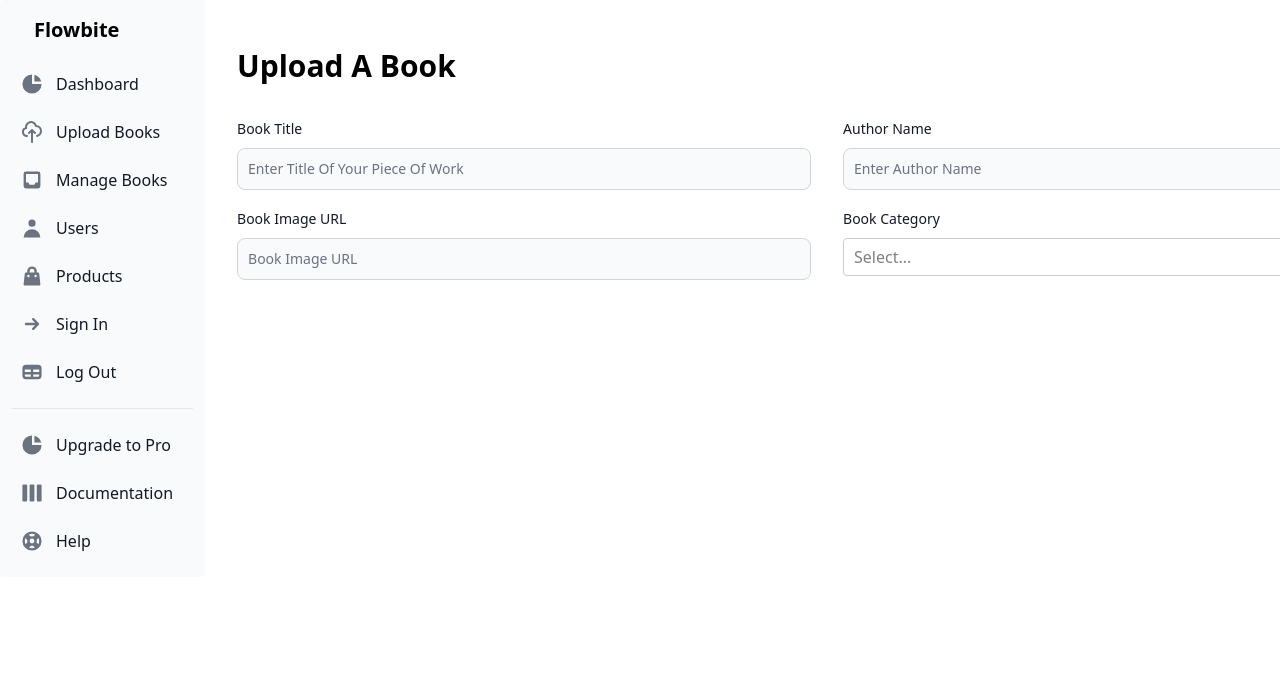
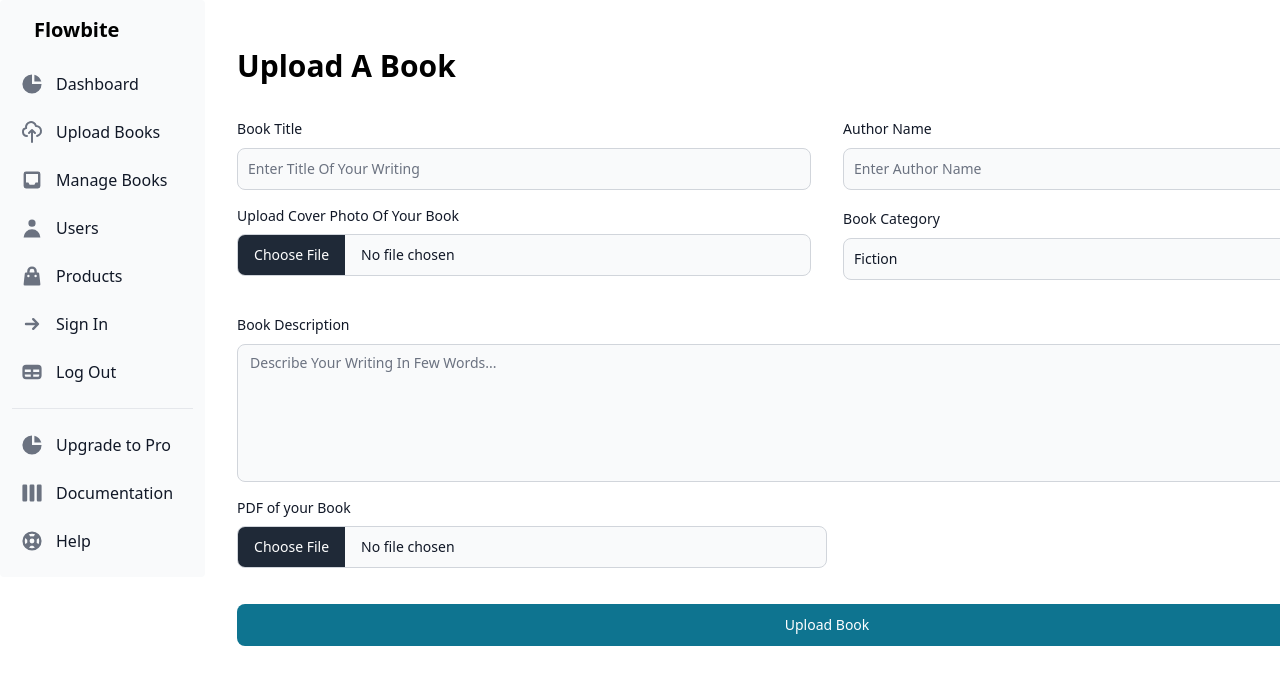
Before and after one commit to SameerParekh22/ebook-platform-MERN, a React (Vite) app in the folder frontend/: page /admin/dashboard/upload in a window 1280 px wide. Shown: the top 684 px of the page. Built offline with nearby package versions, Linux system fonts and the light colour scheme.

Commit message:
Upload Book Section Done

```diff
--- a/frontend/src/dashboard/ManageBooks.jsx
+++ b/frontend/src/dashboard/ManageBooks.jsx
@@ -2,7 +2,10 @@ import React from 'react'
 
 const ManageBooks = () => {
   return (
-    <div>ManageBooks</div>
+    <div className='px-4 my-12'>
+      <h2 className = 'mb-8 text-3xl font-bold'>Manage Your Books</h2>
+
+    </div>
   )
 }
 
--- a/frontend/src/dashboard/UploadBook.jsx
+++ b/frontend/src/dashboard/UploadBook.jsx
@@ -1,6 +1,5 @@
 import React, { useState } from 'react'
-import Select from 'react-select';
-import { Button, Checkbox, Label, TextInput } from "flowbite-react";
+import { Button, Checkbox, Label, Select, TextInput, Textarea } from "flowbite-react";
 const UploadBook = () => {
   const bookCategories = [
     "Fiction",
@@ -25,13 +24,45 @@ const UploadBook = () => {
   const handleChangeSelectedValue = (event) => {
     console.log(event.target.value);
     setSelectedBookCategory(event.target.value);
+  };
+
+  //handling book submission in following function
+  const handleBookSubmit = (event) => {
+    event.preventDefault();
+    const form = event.target;
+
+    const bookTitle = form.bookTitle.value;
+    //console.log(bookTitle)
+    const authorName = form.authorName.value;
+    //const authorEmail = form.authorEmail.value;
+    const imageURL = form.imageURL.value; //changes required here
+    const category = form.categoryName.value;
+    const bookDescription = form.bookDescription.value;
+    const bookPDFURL = form.bookPDFURL.value; //changes required here
+
+    const bookObj = {
+      bookTitle,authorName,imageURL,category,bookDescription,bookPDFURL
+    }
+    console.log(bookObj)
   }
+
+  //sending data to databse
+  // fetch("http://localhost:5000/upload-book",{
+  //   method: "POST",
+  //   headers:{
+  //     "Content-type": "application/json",
+  //   },
+  //   body: JSON.stringify(bookObj)
+  // }).then(res=>res.json()).then(data=>{
+  //   console.log(data)
+  //   alert("Book uploaded successfully!!!")
+  // })
 
   return (
 
     <div className='px-4 my-12'>
       <h2 className='mb-8 text-3xl font-bold'>Upload A Book</h2>
-      <form className="flex lg:w-[1180px] flex-col flex-wrap gap-4">
+      <form onSubmit = {handleBookSubmit} className="flex lg:w-[1180px] flex-col flex-wrap gap-4">
         {/* First Row is here */}
         <div className='flex gap-8'>
           <div className='lg:w-1/2'>
@@ -41,7 +72,7 @@ const UploadBook = () => {
             </div>
           <TextInput id="bookTitle"
           name='bookTitle'
-          placeholder="Enter Title Of Your Piece Of Work"
+          placeholder="Enter Title Of Your Writing"
           required
           type="text" />
           </div>
@@ -60,10 +91,12 @@ const UploadBook = () => {
           </div>
         </div>
         {/* Second row of fields are under here */}
-        {/* Iamge URL Field Here, have to change it */}
+        {/* Image URL Field Here, have to change it */}
+
         <div className='flex gap-8'>
           <div className='lg:w-1/2'>
-              <div className="mb-2 block">
+            {/*here*/}
+              {/* <div className="mb-2 block">
                 <Label htmlFor="imageURL"
                 value="Book Image URL" />
               </div>
@@ -71,7 +104,10 @@ const UploadBook = () => {
             name='imageURL'
             placeholder="Book Image URL"
             required
-            type="text" />
+            type="text" /> */}
+            <label class="block mb-2 text-sm font-medium text-gray-900 dark:text-white" for="user_avatar">Upload Cover Photo Of Your Book</label>
+            <input class="block w-full text-sm text-gray-900 border border-gray-300 rounded-lg cursor-pointer bg-gray-50 dark:text-gray-400 focus:outline-none dark:bg-gray-700 dark:border-gray-600 dark:placeholder-gray-400" aria-describedby="user_avatar_help" id="user_avatar" type="file"></input>
+
           </div>
 
             {/* Category */}
@@ -83,12 +119,60 @@ const UploadBook = () => {
             <Select id = 'inputState' name = 'categoryName' className='w-full rounded' value={selectedBookCaterogy} onChange={handleChangeSelectedValue}>
             {
               bookCategories.map(
-                (option) => <option key = {option} value = {option}>{option}</option>
+                (option) => <option key={option} value={option}>{option}</option>
               )
             }
+
             </Select>
         </div>
+
       </div>
+
+      {/*Book Description Goes Here*/}
+      <div>
+        <div className='mb-2 block'>
+          <Label
+          htmlFor="bookDescription"
+          value = "Book Description"
+          />
+        </div>
+        <Textarea
+        id="bookDescription"
+        name="bookDescription"
+        placeholder="Describe Your Writing In Few Words..."
+        required
+        className='w-full'
+        rows={6}
+        />
+      </div>
+
+      {/* Book PDF Upload */}
+      <div className='flex gap-8'>
+      <div className='lg:w-1/2'>
+      {/* <Label
+          htmlFor="bookPDFURL"
+          value = "bookPDFURL"
+        /> */}
+        <label class="block mb-2 text-sm font-medium text-gray-900 dark:text-white" for="user_avatar">PDF of your Book</label>
+        <input class="block w-full text-sm text-gray-900 border border-gray-300 rounded-lg cursor-pointer bg-gray-50 dark:text-gray-400 focus:outline-none dark:bg-gray-700 dark:border-gray-600 dark:placeholder-gray-400" aria-describedby="user_avatar_help" id="user_avatar" type="file"></input>
+      </div>
+      </div>
+      {/* Here */}
+       {/* <div className='mb-2 block'>
+          <Label
+          htmlFor="bookPDFURL"
+          value = "Book PDF URL"
+          />
+        </div>
+        <TextInput
+        id="bookPDFURL"
+        name="bookPDFURL"
+        placeholder="Describe Your Writing In Few Words..."
+        required
+        type = "text"/> */}
+      <Button type="submit" className='mt-5'>
+        Upload Book
+      </Button>
     </form>
     </div>
   )
```
